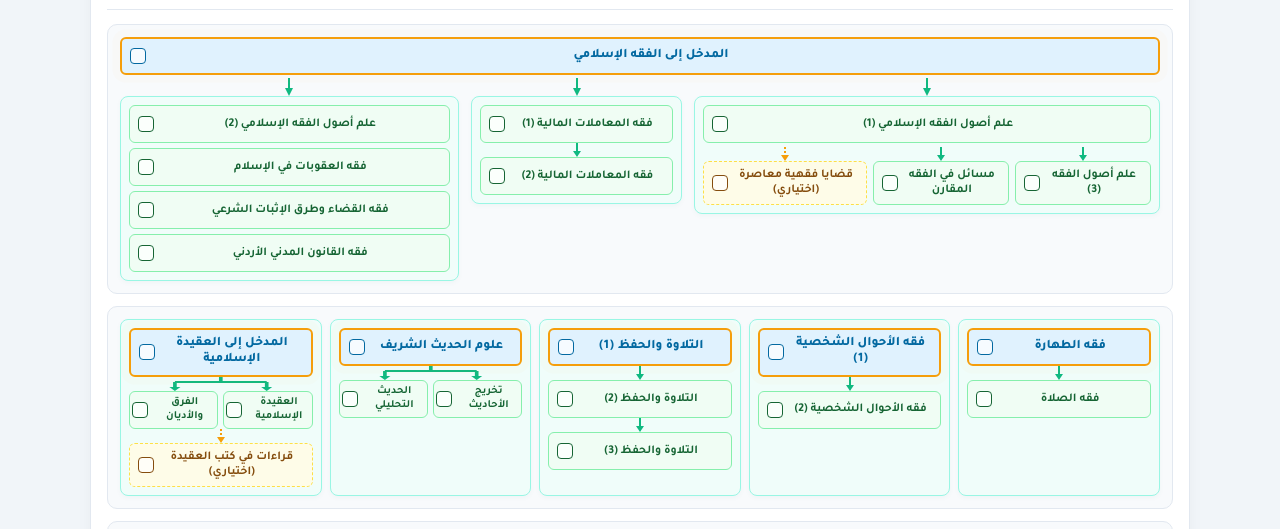
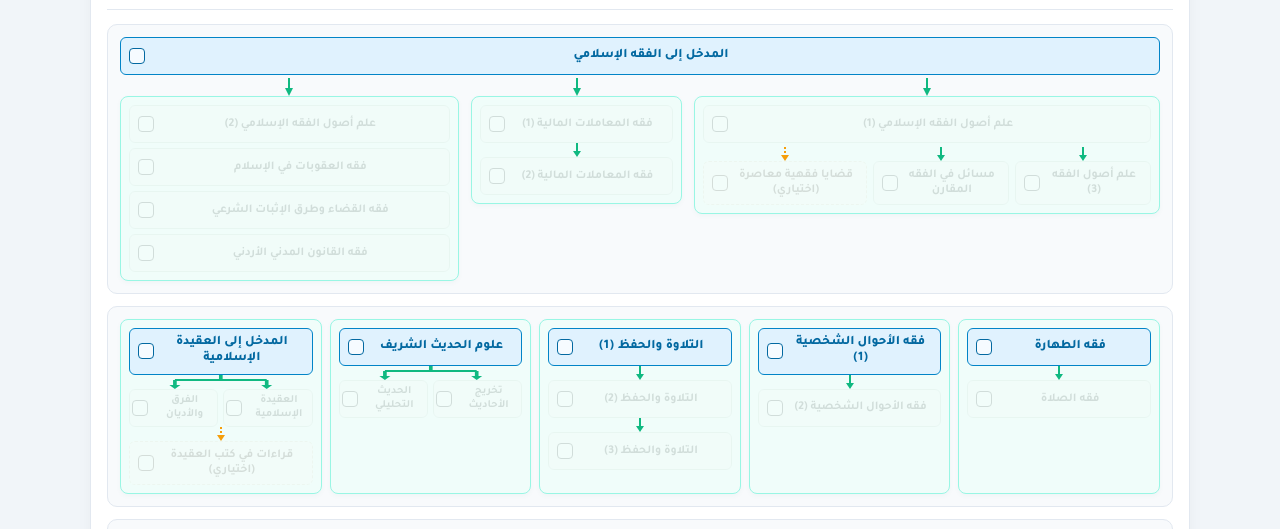
Before and after one commit to ehabalzaatrehcom-arch/fiqh-tree, a plain HTML site: page index.html in a window 1280 px wide. Both pictures are taken after a click on the button "🔓 المتاح للتسجيل". Shown: the part 250-779 px from the top of the page. Drawn offline with nearby package versions, Linux system fonts and the light colour scheme.

Commit message:
Update index.html

```diff
--- a/index.html
+++ b/index.html
@@ -428,20 +428,13 @@
             color: #ffffff !important;
         }
 
-        @keyframes pulseAvailable {
-            0% { box-shadow: 0 0 0 0 rgba(245, 158, 11, 0.7); }
-            70% { box-shadow: 0 0 0 8px rgba(245, 158, 11, 0); }
-            100% { box-shadow: 0 0 0 0 rgba(245, 158, 11, 0); }
-        }
-
-        .box.is-available-highlight {
-            border: 2px solid #f59e0b !important;
-            animation: pulseAvailable 1.8s infinite;
-        }
-
+        /* المواد الخافتة وغير القابلة للضغط (عند البحث أو فلترة المتاح) */
+        .box.dimmed-unavailable,
         .box.search-dimmed {
-            opacity: 0.18;
-            filter: grayscale(80%);
+            opacity: 0.18 !important;
+            filter: grayscale(85%) !important;
+            pointer-events: none !important;
+            cursor: not-allowed !important;
         }
 
         .box.search-matched {
@@ -697,7 +690,7 @@
 </head>
 <body>
 
-    <!-- فحص الوضع الليلي مباشرة قبل تحميل العناصر لتجنب أي وميض -->
+    <!-- تطبيق الوضع الليلي مباشرة عند فتح الصفحة -->
     <script>
         if (localStorage.getItem('fiqhPlanDarkMode') === 'true') {
             document.body.classList.add('dark-mode');
@@ -973,7 +966,6 @@
             <div class="legend-item"><span class="badge" style="background:#fefce8; border:1px dashed #fde047;"></span> اختياري تخصص (مادتان فقط)</div>
             <div class="legend-item"><span class="badge" style="background:#f8fafc; border:1px solid #cbd5e1;"></span> بدون متطلب سابق</div>
             <div class="legend-item"><span class="badge" style="background:#0369a1; border:1px solid #075985;"></span> مادة منجزة (تصبح أغمق)</div>
-            <div class="legend-item"><span class="badge" style="background:transparent; border:2px solid #f59e0b;"></span> مادة مفتوحة ومؤهل لتسجيلها</div>
         </div>
 
         <!-- التذييل -->
@@ -1169,6 +1161,7 @@
             }
         }
 
+        // إظهار المتاح للتسجيل وخفت وإلغاء تفعيل باقي المواد
         function toggleAvailableCourses() {
             showAvailableState = !showAvailableState;
             const btn = document.getElementById('btn-toggle-available');
@@ -1180,23 +1173,36 @@
             } else {
                 btn.classList.remove('active');
                 btn.textContent = '🔓 المتاح للتسجيل';
-                document.querySelectorAll('.box').forEach(b => b.classList.remove('is-available-highlight'));
+                document.querySelectorAll('.box').forEach(b => b.classList.remove('dimmed-unavailable'));
             }
         }
 
         function applyAvailableHighlight() {
             document.querySelectorAll('.box').forEach(box => {
-                box.classList.remove('is-available-highlight');
-                if (box.classList.contains('completed')) return;
+                box.classList.remove('dimmed-unavailable');
 
+                // المادة المنجزة بالفعل تُخفّت ولا يمكن الضغط عليها أثناء عرض المتاح
+                if (box.classList.contains('completed')) {
+                    box.classList.add('dimmed-unavailable');
+                    return;
+                }
+
+                // فحص إذا كانت مؤهلة للتسجيل (مفتوحة)
                 const prereqId = prerequisitesMap[box.id];
+                let isAvailable = false;
+
                 if (!prereqId) {
-                    box.classList.add('is-available-highlight');
+                    isAvailable = true; // مادة بدون متطلب سابق أو مادة بداية
                 } else {
                     const prereqEl = document.getElementById(prereqId);
                     if (prereqEl && prereqEl.classList.contains('completed')) {
-                        box.classList.add('is-available-highlight');
+                        isAvailable = true; // اجتاز متطلبها السابق
                     }
+                }
+
+                if (!isAvailable) {
+                    // المادة مغلقة لعدم اجتياز متطلبها -> تخفيت وقفل النقر
+                    box.classList.add('dimmed-unavailable');
                 }
             });
         }
@@ -1207,6 +1213,7 @@
 
             if (!query) {
                 boxes.forEach(b => b.classList.remove('search-dimmed', 'search-matched'));
+                if (showAvailableState) applyAvailableHighlight();
                 return;
             }
 
@@ -1222,7 +1229,6 @@
             });
         }
 
-        // معالجة وحفظ الوضع الليلي الدائم
         function toggleDarkMode() {
             document.body.classList.toggle('dark-mode');
             const isDark = document.body.classList.contains('dark-mode');
```
